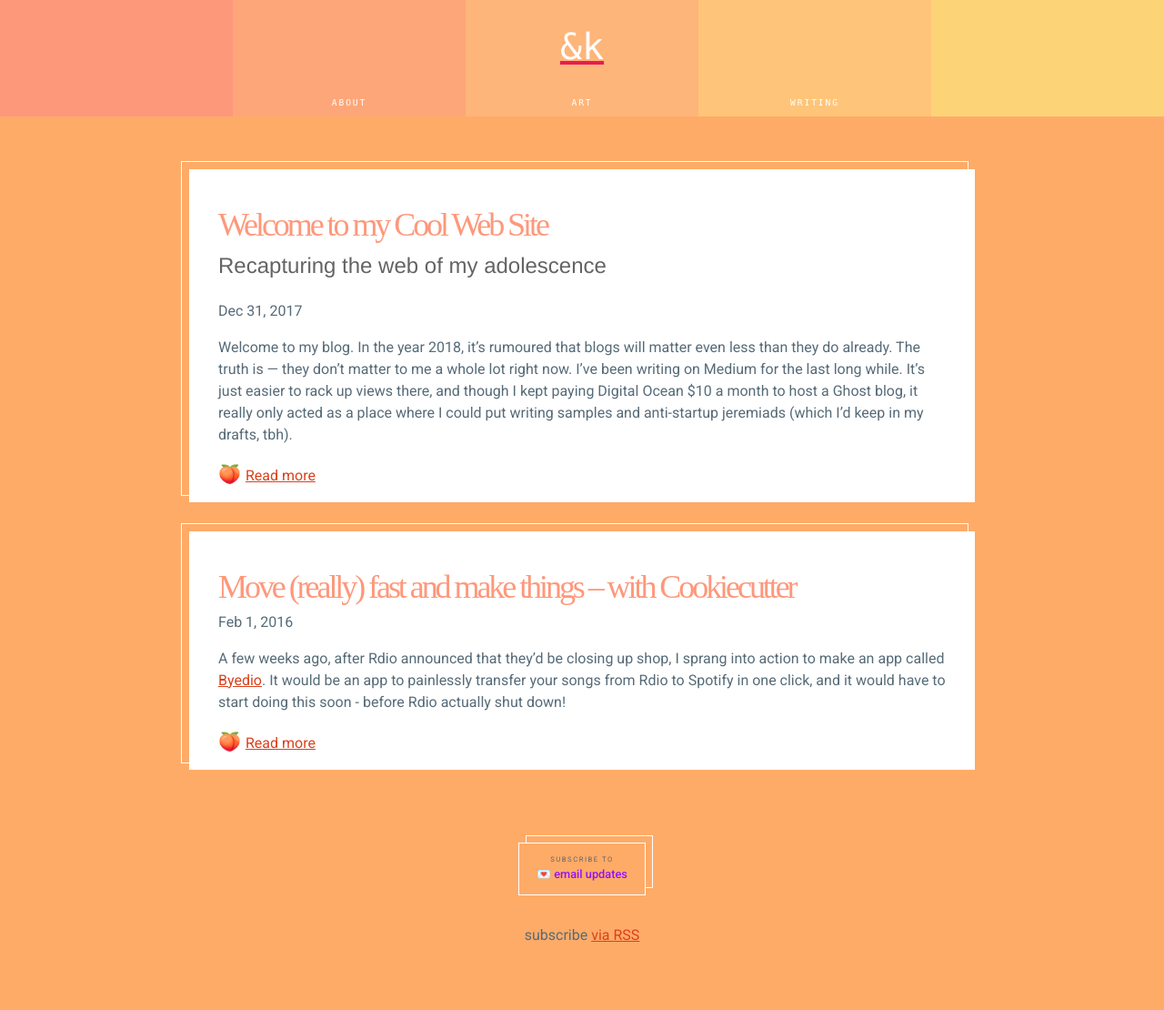
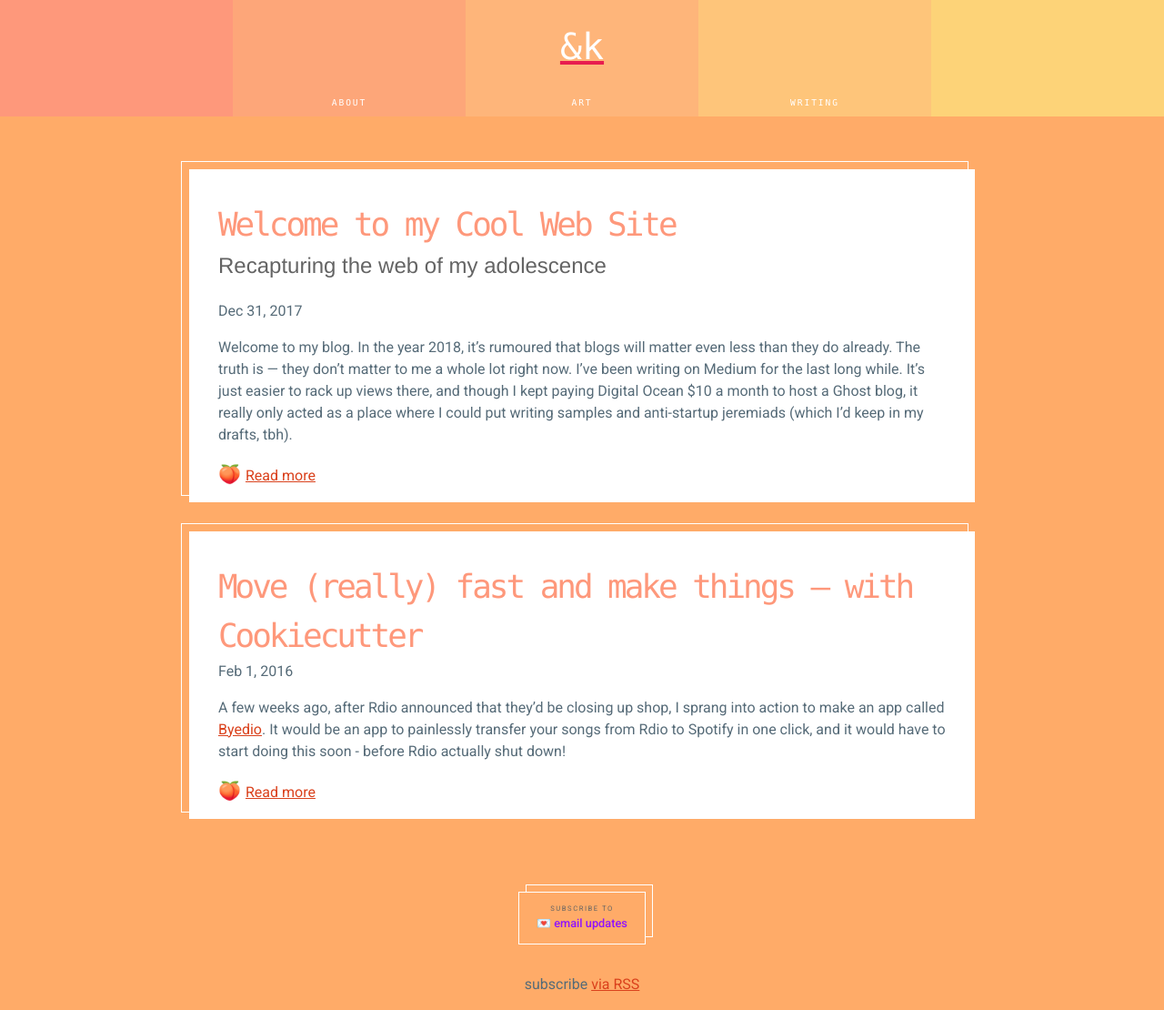
Before and after one commit to andkon/andkon.github.io, a Jekyll site: the page built from index.md, in a window 1280 px wide. Shown: the whole page at 91% size. Built offline with Jekyll 4.4.1, drawn with Linux system fonts in a browser that asks for light colours; nearby versions of some CDN libraries; before the commit the page ends 1056 px from its top, so only the background shows below that.

Commit message:
Added alt fonts to feedpost h1

```diff
--- a/assets/main.css
+++ b/assets/main.css
@@ -373,7 +373,7 @@ header .logo {
 }
 
 .feedpost h1 {
-  font-family: Menlo-Regular;
+  font-family: "Menlo", "Fira Mono", monospace;
   font-size: 36px;
   color: #FE987B;
   letter-spacing: -0.085em;
```
